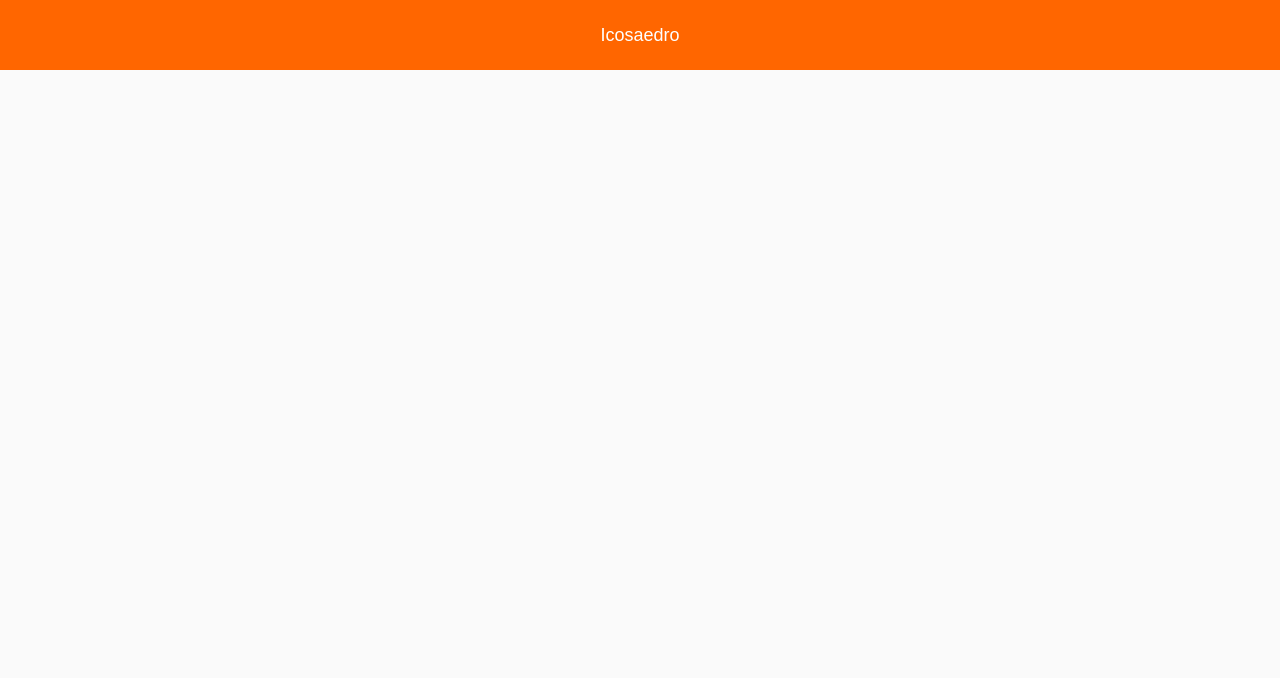
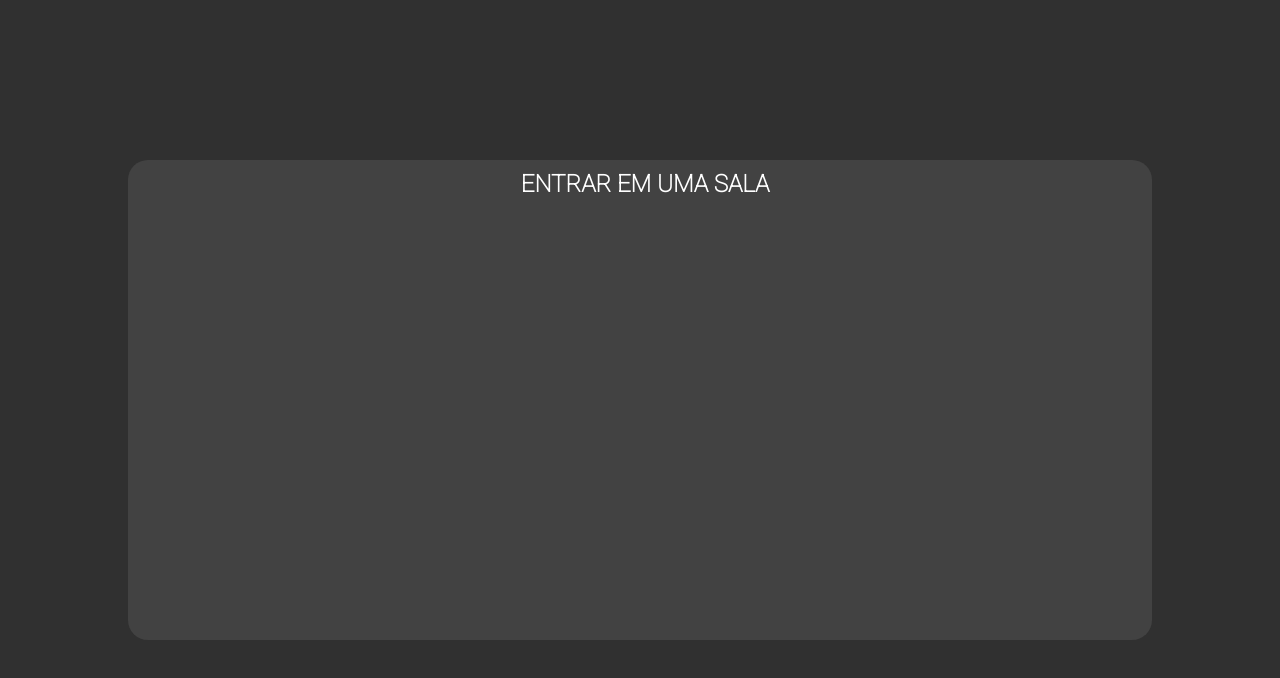
Before and after one commit to curtinaz/icosaedro, a React (Create React App) app: page / in a window 1280 px wide. Shown: the top 678 px of the page. Built offline with nearby package versions, Linux system fonts and the light colour scheme.

Commit message:
added some animations

```diff
--- a/public/index.html
+++ b/public/index.html
@@ -25,6 +25,9 @@
       Learn how to configure a non-root public URL by running `npm run build`.
     -->
     <title>Icosaedro</title>
+
+
+
   </head>
   <body>
     <noscript>You need to enable JavaScript to run this app.</noscript>
--- a/src/App.css
+++ b/src/App.css
@@ -6,13 +6,12 @@
   box-sizing: border-box;
 }
 
-html,body{
+body, head{
   width: 100%;
-  height:100%;
+  height: 100%;
 }
 
 body {
   font-family: Arial, Helvetica, sans-serif;
-  background: #fafafa;
-  color: #333;
+  background: #303030;
 }
--- a/src/App.js
+++ b/src/App.js
@@ -2,11 +2,13 @@ import React from 'react';
 import './App.css';
 
 import Loading from './components/loading';
+import Container from './components/container';
 import Header from './components/header';
 
 const App = () => (
   <div className="App">
     <Loading />
+    <Container />
     <Header />
   </div>
 );
--- /dev/null
+++ b/src/components/container/index.js
@@ -0,0 +1,10 @@
+import React from 'react';
+
+import './styles.css'
+
+const Container = () => (
+        <div id="container">
+        </div>
+);
+
+export default Container;
--- /dev/null
+++ b/src/components/container/styles.css
@@ -0,0 +1,3 @@
+#container {
+    height: 20vh;
+}
--- a/src/components/header/index.js
+++ b/src/components/header/index.js
@@ -3,7 +3,11 @@ import React from 'react';
 import './styles.css'
 
 const Header = () => (
-    <header id="main-header">Icosaedro</header>
+    <header id="main-header">
+        <div>
+            <h1>Entrar em uma sala</h1>
+        </div>
+    </header>
 );
 
 export default Header;
--- a/src/components/header/styles.css
+++ b/src/components/header/styles.css
@@ -1,10 +1,38 @@
-header#main-header {
-    height: 70px;
-    background-color: rgb(255, 102, 0);
-    font-size: 18px;
-    line-height: 28px;
+@import url('https://fonts.googleapis.com/css2?family=Roboto:wght@100&display=swap');
+
+#main-header {
+    border-radius: 20px;
+    width: 80%;
+    height: 60vh;
+    background-color: #424242;
+    align-items: center;
+    margin: auto;
+    opacity: 0;
+
+    animation: fadein forwards 800ms;
+    animation-delay: 1500ms;
+}
+
+Header div {
+    padding: 10px 10px 0 20px;
+}
+
+Header div h1 {
+    font-size: 3vh;
+    text-align: center;
     color: white;
-    display: flex;
-    justify-content: center;
-    align-items: center;
+    font-weight: bold;
+    text-transform: uppercase;
+    font-family: 'Roboto', sans-serif;
 }
+
+@keyframes fadein {
+    from {
+        opacity: 0;
+        margin-top: 20px;
+    }
+    to {
+        opacity: 1;
+        margin-top: 0px;
+    }
+}
--- a/src/components/loading/styles.css
+++ b/src/components/loading/styles.css
@@ -3,7 +3,7 @@
     width: 100%;
     height: 100%;
     background-color: rgba(0, 0, 0, 1);
-    display: grid;
+    display: flex;
 
     justify-content: center;
     align-items: center;
```
